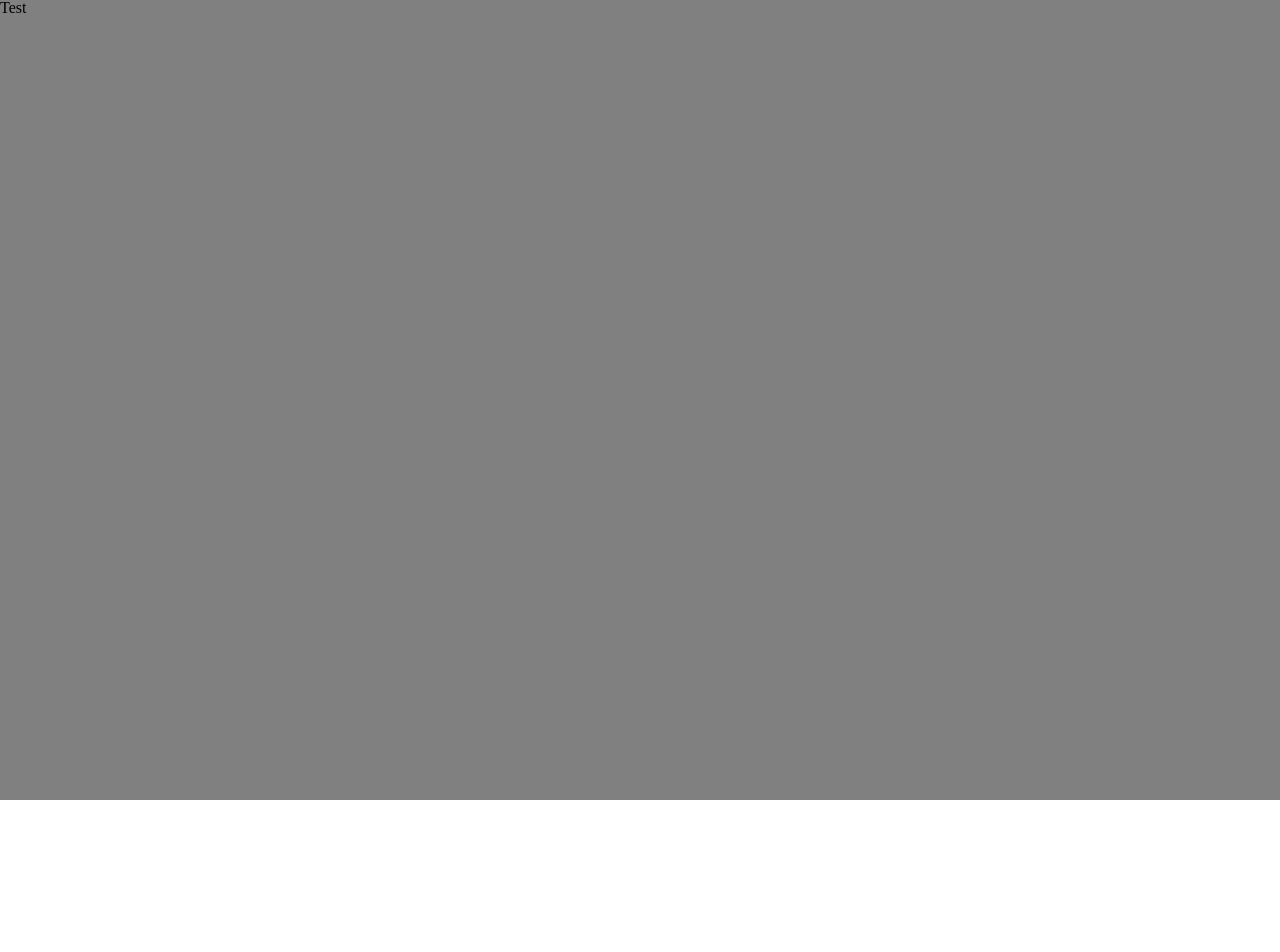
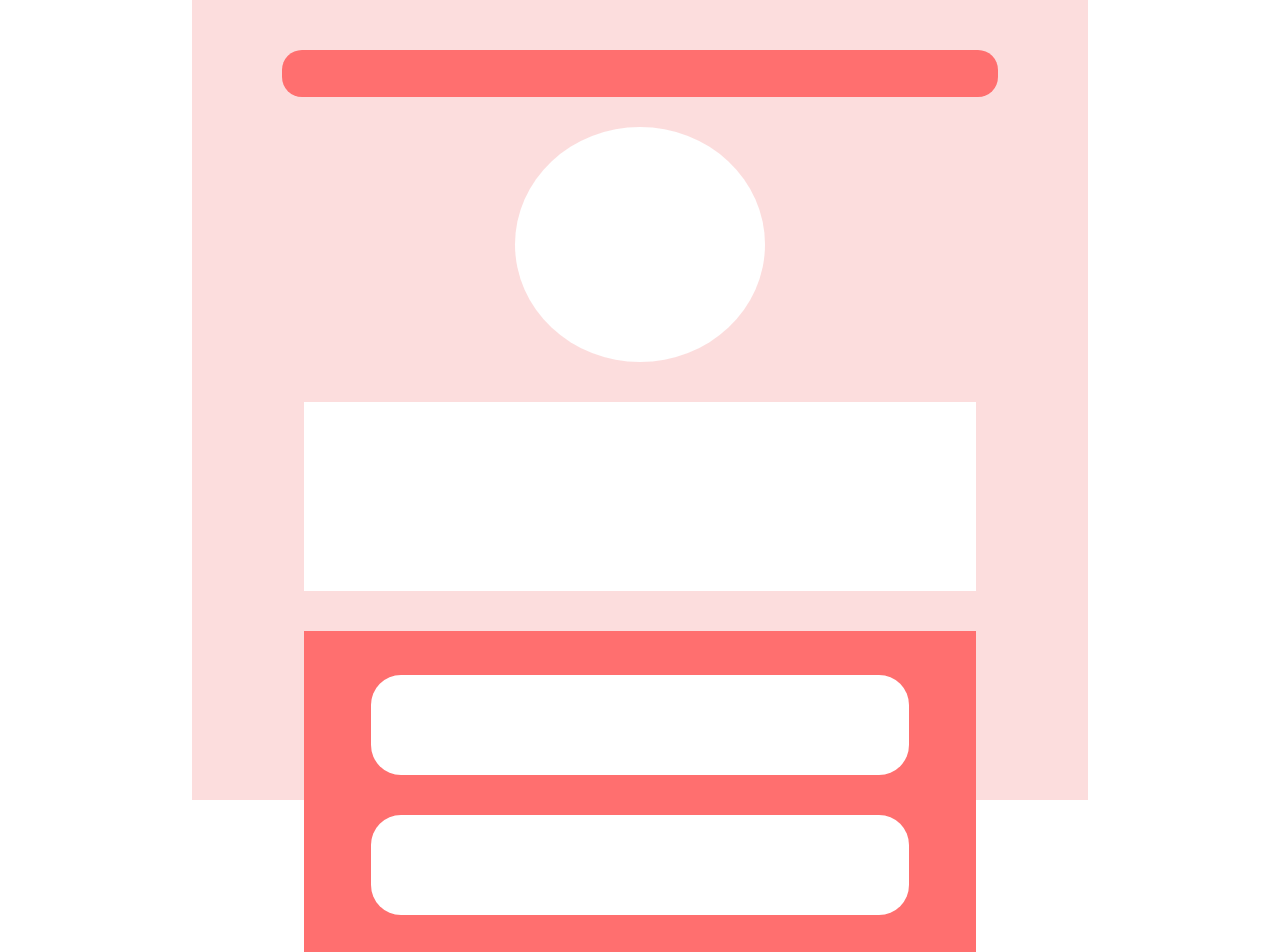
Before and after one commit to ehfdl/celebfive, a React (Create React App) app: page /test in a window 1280 px wide. Shown: the top 952 px of the page. Before the commit the page ends 800 px from the top, so only its background shows below. Built offline with nearby package versions, Linux system fonts and the light colour scheme.

Commit message:
💄 design(Test):
Test UI 기초 설정

by @ehfdl @kidongg

```diff
--- a/src/pages/Test.tsx
+++ b/src/pages/Test.tsx
@@ -2,13 +2,83 @@ import React from "react";
 import styled from "styled-components";
 
 const Test = () => {
-  return <Wrap>Test</Wrap>;
+  return (
+    <BackGround>
+      <Wrap>
+        <StatusBar></StatusBar>
+        <Image />
+        <TestContainer></TestContainer>
+        <AnswerContainer>
+          <Answer></Answer>
+          <Answer></Answer>
+        </AnswerContainer>
+      </Wrap>
+    </BackGround>
+  );
 };
 
 export default Test;
 
-const Wrap = styled.div`
+const BackGround = styled.div`
   width: 100%;
   height: 100vh;
-  background-color: gray;
+  background-color: white;
+  display: flex;
+  justify-content: center;
 `;
+
+const Wrap = styled.div`
+  width: 70%;
+  height: 100%;
+  background-color: #fcdddd;
+  display: flex;
+  flex-direction: column;
+  align-items: center;
+`;
+
+const StatusBar = styled.div`
+  width: 80%;
+  height: 50px;
+  position: relative;
+  top: 50px;
+  border-radius: 20px;
+  background-color: #ff6f6f;
+`;
+
+const Image = styled.div`
+  width: 250px;
+  height: 250px;
+  border-radius: 50%;
+  background-color: white;
+  position: relative;
+  top: 80px;
+`;
+
+const TestContainer = styled.div`
+  width: 75%;
+  height: 200px;
+  background-color: white;
+  position: relative;
+  top: 120px;
+`;
+
+const AnswerContainer = styled.div`
+  width: 75%;
+  height: 350px;
+  background-color: #ff6f6f;
+  position: relative;
+  top: 160px;
+  display: flex;
+  align-items: center;
+  justify-content: center;
+  flex-direction: column;
+  gap: 40px;
+`;
+
+const Answer = styled.div`
+  width: 80%;
+  height: 100px;
+  background-color: white;
+  position: relative;
+  border-radius: 30px;
+`;
```
